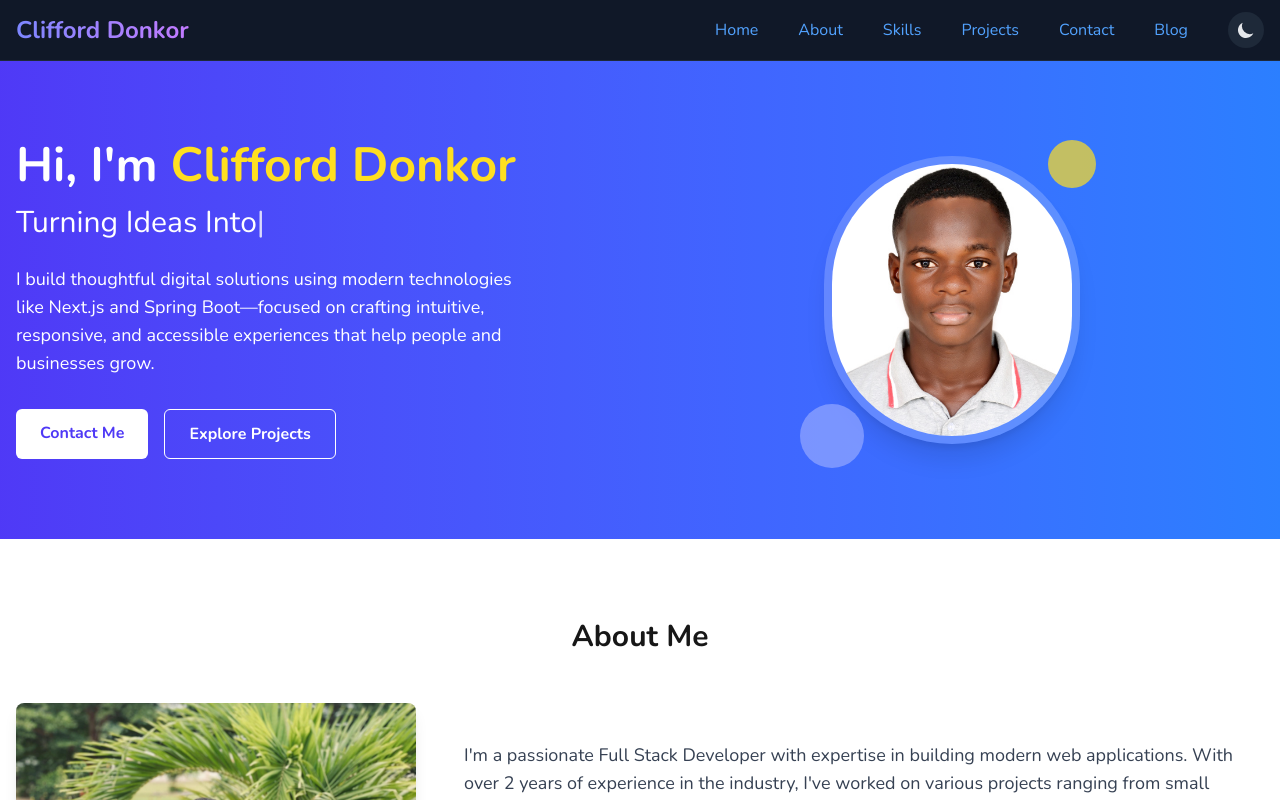
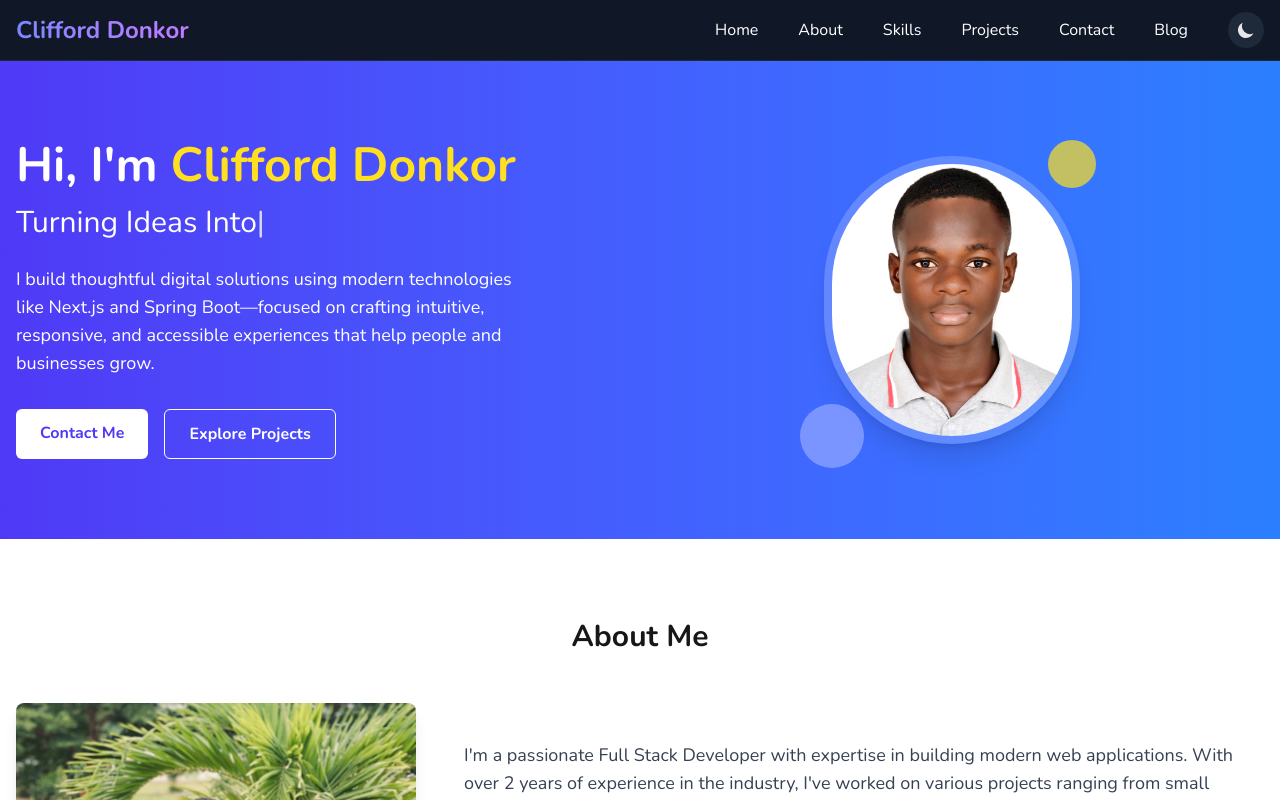
Before and after one commit to clifforddonk/portfolio, a Next.js app: page /homepage in a window 1280 px wide. Shown: the top 800 px of the page. Built offline with nearby package versions, Linux system fonts and the light colour scheme; no server answers.

Commit message:
new changes

```diff
--- a/app/components/layout/NavBar.jsx
+++ b/app/components/layout/NavBar.jsx
@@ -38,7 +38,7 @@ export default function NavBar() {
                   href={href}
                   whileHover={{ y: -3 }}
                   whileTap={{ scale: 0.97 }}
-                  className="text-blue-400 hover:text-blue-300 font-medium relative overflow-hidden group transition-colors px-2 py-1"
+                  className="text-white hover:text-blue-300 font-medium relative overflow-hidden group transition-colors px-2 py-1"
                 >
                   {item}
                   <span className="absolute bottom-0 left-0 w-0 h-0.5 bg-blue-400 group-hover:w-full transition-all duration-300"></span>
@@ -173,7 +173,7 @@ export default function NavBar() {
                   >
                     <a
                       href={href}
-                      className="text-2xl font-medium text-blue-400 hover:text-blue-300 transition-colors relative group"
+                      className="text-2xl font-medium white hover:text-blue-300 transition-colors relative group"
                       onClick={() => setIsMenuOpen(false)}
                     >
                       {item}
```
